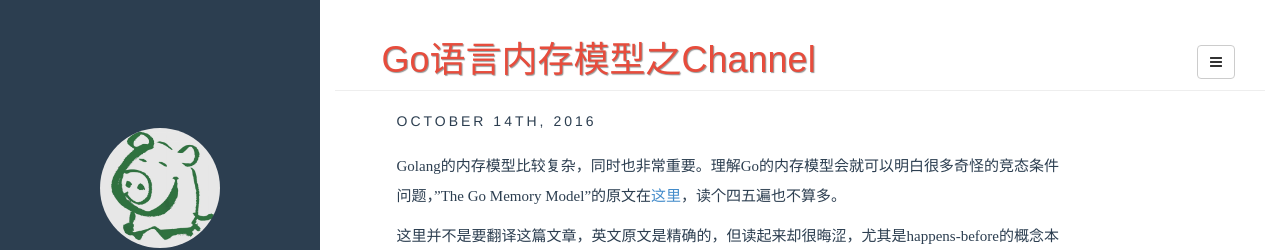
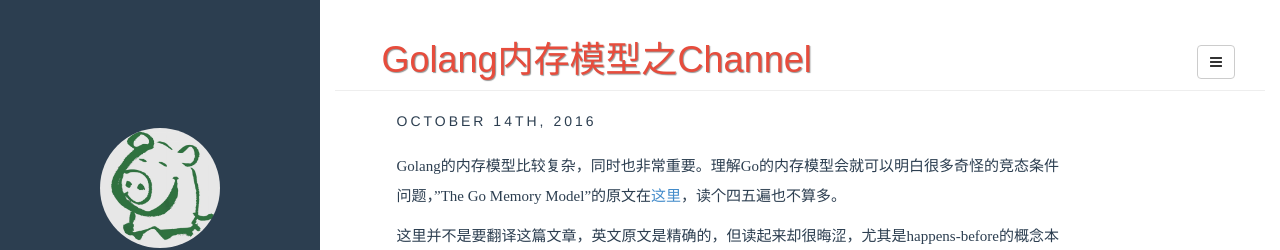
Before and after one commit to hawkxiang/hawkxiang.github.io, a Jekyll site: the page built from _posts/2016.10-14/2016-10-14-gomem-channel.md, in a window 1280 px wide and 900 px high. Shown: the top 250 px of the window. Built offline with Jekyll 4.4.1, drawn with Linux system fonts in a browser that asks for light colours; comment, search, counter and statistics services are not loaded.

Commit message:
change title

```diff
--- a/_posts/2016.10-14/2016-10-14-gomem-channel.md
+++ b/_posts/2016.10-14/2016-10-14-gomem-channel.md
@@ -1,6 +1,6 @@
 ---
 layout: post
-title: Go语言内存模型之Channel
+title: Golang内存模型之Channel
 author: hawker
 permalink: /2016/10/gomem-channel.html
 date: 2016-10-14 18:00:00
```
